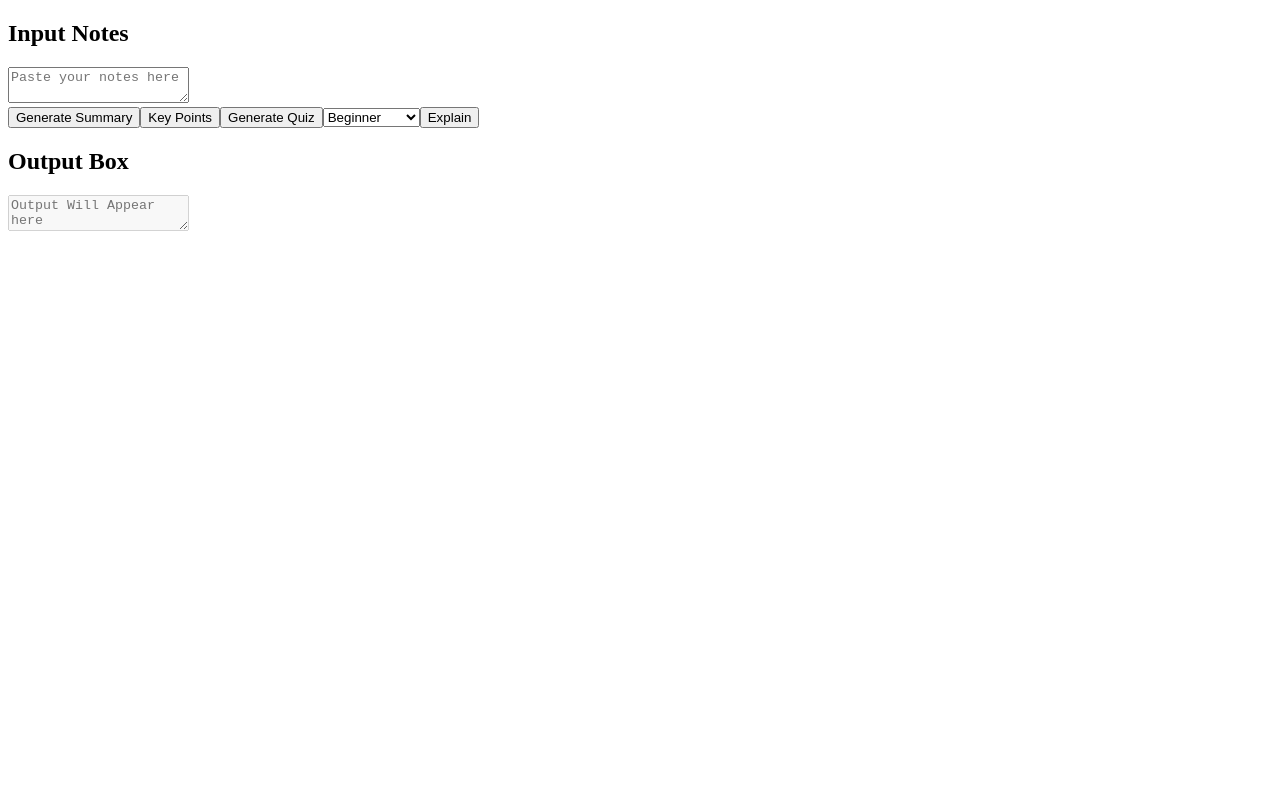
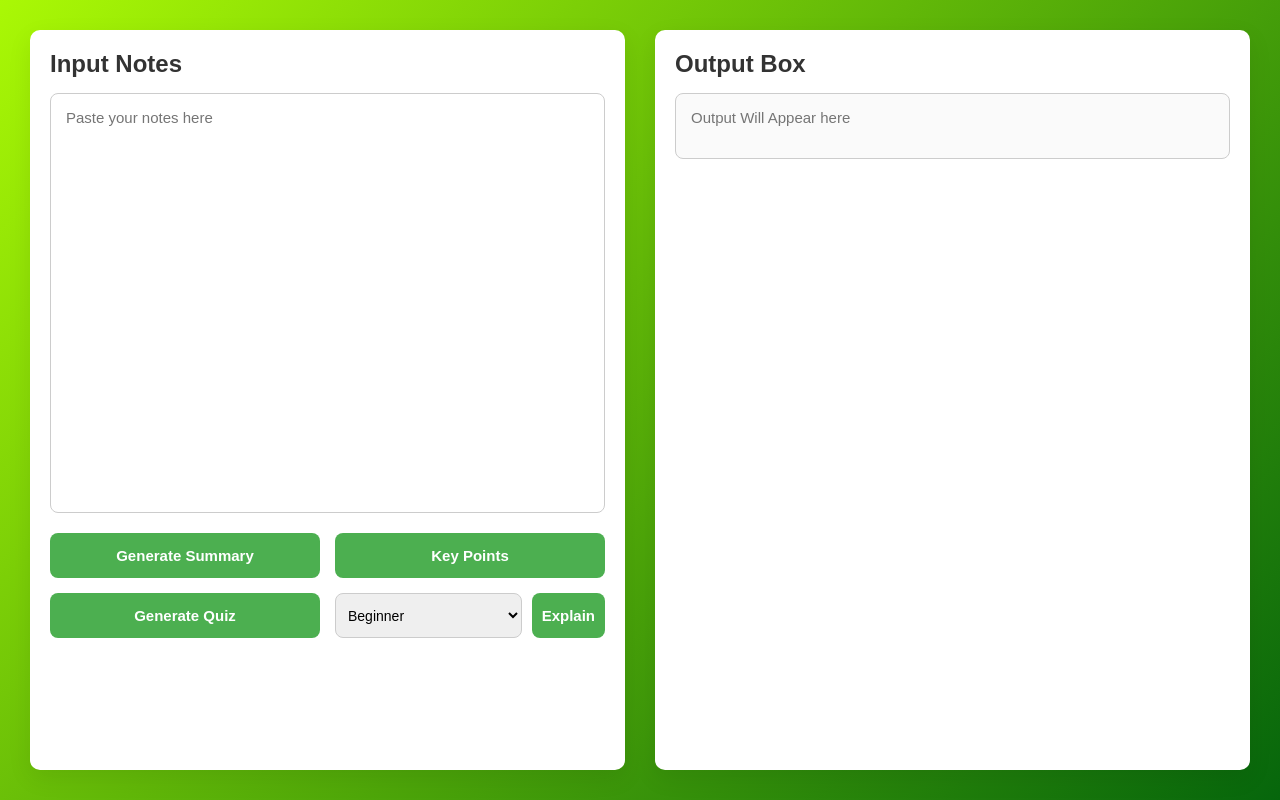
Before and after one commit to anupam311/AI_Study_Assistant, a React app in the folder Frontend/: page / in a window 1280 px wide. Built offline with nearby package versions, Linux system fonts and the light colour scheme; the HTML template or start-up script is replaced by a standard one.

Commit message:
Style basic UI for input and output sections.

```diff
--- a/Frontend/src/components/ActionButtons.jsx
+++ b/Frontend/src/components/ActionButtons.jsx
@@ -1,6 +1,6 @@
 function ActionButton(props){
     return(
-        <button>{props.fill}</button>
+        <button className="action-btn">{props.fill}</button>
     )
 }
 
--- a/Frontend/src/components/Inputbox.jsx
+++ b/Frontend/src/components/Inputbox.jsx
@@ -20,6 +20,7 @@ function InputBox(){
                 <ActionButton id="keypoints" fill="Key Points" />
                 <ActionButton id="quiz" fill="Generate Quiz" />
 
+                <div className="explain-control">
                     <select className="level-select" onChange={(e) => handleLevelChange(e.target.value)}>
                         <option value="beginner">Beginner</option>
                         <option value="intermediate">Intermediate</option>
@@ -29,6 +30,7 @@ function InputBox(){
                     <ActionButton id={level} fill="Explain" />
                 </div>
             </div>
+        </div>
     )
 }
 
--- /dev/null
+++ b/Frontend/src/index.css
@@ -0,0 +1,218 @@
+/* =========================
+   GLOBAL RESET & BASE
+========================= */
+
+html {
+    scroll-behavior: smooth;
+    height: 100%;
+}
+
+* {
+    margin: 0;
+    padding: 0;
+    box-sizing: border-box;
+    font-family: Arial, Helvetica, sans-serif;
+}
+
+body {
+    background: linear-gradient(135deg, #aaf805 0%, #06660c 100%);
+    height: 100%;
+    background-repeat: no-repeat;
+    background-attachment: fixed;
+}
+
+/* =========================
+   LAYOUT
+========================= */
+
+.container {
+    display: flex;
+    height: 100vh;
+    padding: 30px;
+    gap: 30px;
+}
+
+.box {
+    flex: 1;
+    background: white;
+    border-radius: 10px;
+    padding: 20px;
+    display: flex;
+    flex-direction: column;
+    box-shadow: 0 8px 24px rgba(0, 0, 0, 0.08);
+}
+
+.box h2 {
+    margin-bottom: 15px;
+    color: #333;
+}
+
+/* =========================
+   InputBox - Textarea
+========================= */
+
+textarea {
+    width: 100%;
+    padding: 15px;
+    font-size: 15px;
+    border-radius: 8px;
+    border: 1px solid #ccc;
+    resize: none;
+    overflow-y: auto;
+    outline: none;
+    transition: 0.2s;
+}
+
+.notes {
+    height: 420px;
+}
+
+.notes:focus {
+    border-color: #4CAF50;
+    box-shadow: 0 0 5px rgba(76, 175, 80, 0.4);
+}
+
+/* =========================
+   InputBox - Controls (button area)
+========================= */
+
+.controls {
+    margin-top: 20px;
+    display: grid;
+    grid-template-columns: 1fr 1fr;
+    gap: 15px;
+}
+
+.action-btn {
+    height: 45px;
+    border: none;
+    border-radius: 8px;
+    padding: 0 10px;
+    background: #4CAF50;
+    color: white;
+    font-size: 15px;
+    font-weight: 600;
+    cursor: pointer;
+    transition: all 0.2s ease;
+}
+
+.action-btn:hover {
+    background: #43a047;
+    transform: translateY(-1px);
+}
+
+/* =========================
+   EXPLAIN CONTROL
+========================= */
+
+.explain-control {
+    display: flex;
+    gap: 10px;
+}
+
+.level-select {
+    flex: 1;
+    border-radius: 8px;
+    border: 1px solid #ccc;
+    padding: 8px;
+    font-size: 14px;
+    outline: none;
+}
+
+.level-select:focus {
+    border-color: #4CAF50;
+    box-shadow: 0 0 5px rgba(76, 175, 80, 0.4);
+}
+
+/* =========================
+   TABS
+========================= */
+
+.tab-group {
+    display: flex;
+    gap: 10px;
+    padding: 10px;
+    background: #fafafa;
+    border-bottom: 2px solid #eee;
+}
+
+.tabs {
+    padding: 10px 18px;
+    border: none;
+    background: #f5f5f5;
+    border-radius: 6px 6px 0 0;
+    cursor: pointer;
+    font-size: 14px;
+    font-weight: 500;
+    transition: all 0.2s ease;
+    user-select: none;
+}
+
+.tabs:hover {
+    background: #d6d6d6;
+}
+
+.tabs.active {
+    background: #ffffff;
+    color: #4caf50;
+    border: 1px solid #4caf50;
+    border-bottom: 3px solid #4caf50;
+    border-radius: 0;
+}
+
+.tabs:active {
+    transform: scale(0.96);
+}
+
+/* =========================
+   OUTPUT PANEL
+========================= */
+
+.panels {
+    height: 400px;
+    flex: 1;
+    padding: 20px;
+    border-radius: 8px;
+    border: 2px solid #4CAF50;
+    box-shadow: 0 0 5px rgba(76, 175, 80, 0.4);
+    background: #fafafa;
+    overflow-y: auto;
+
+    line-height: 1.7;
+    font-size: 15.5px;
+    letter-spacing: 0.2px;
+    word-wrap: break-word;
+}
+
+.panels h2,
+.panels h3 {
+    margin-top: 15px;
+}
+
+.panels p {
+    margin-bottom: 12px;
+}
+
+.panels ul {
+    padding-left: 20px;
+    margin: 10px 0;
+}
+
+.panels li {
+    margin-bottom: 8px;
+}
+
+/* =========================
+   Responsive
+========================= */
+
+@media (max-width: 950px) {
+    .container {
+        flex-direction: column;
+        padding: 15px;
+    }
+
+    #notes {
+        height: 250px;
+    }
+}
--- a/Frontend/src/main.jsx
+++ b/Frontend/src/main.jsx
@@ -1,6 +1,7 @@
 import { StrictMode } from 'react'
 import { createRoot } from 'react-dom/client'
 import App from './App.jsx'
+import "./index.css"
 
 createRoot(document.getElementById('root')).render(
   <StrictMode>
```
Lines whose indentation alone changed are shown as unchanged.
